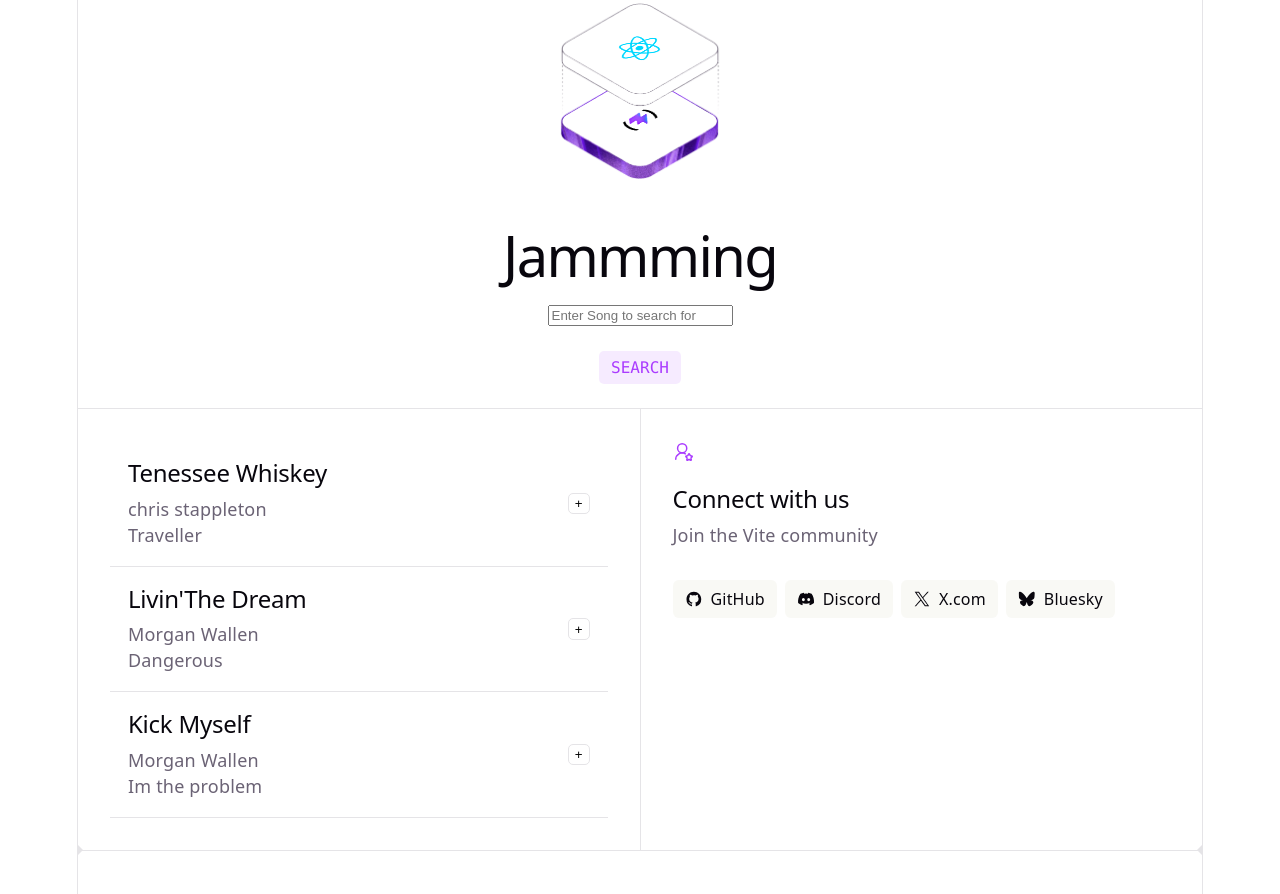
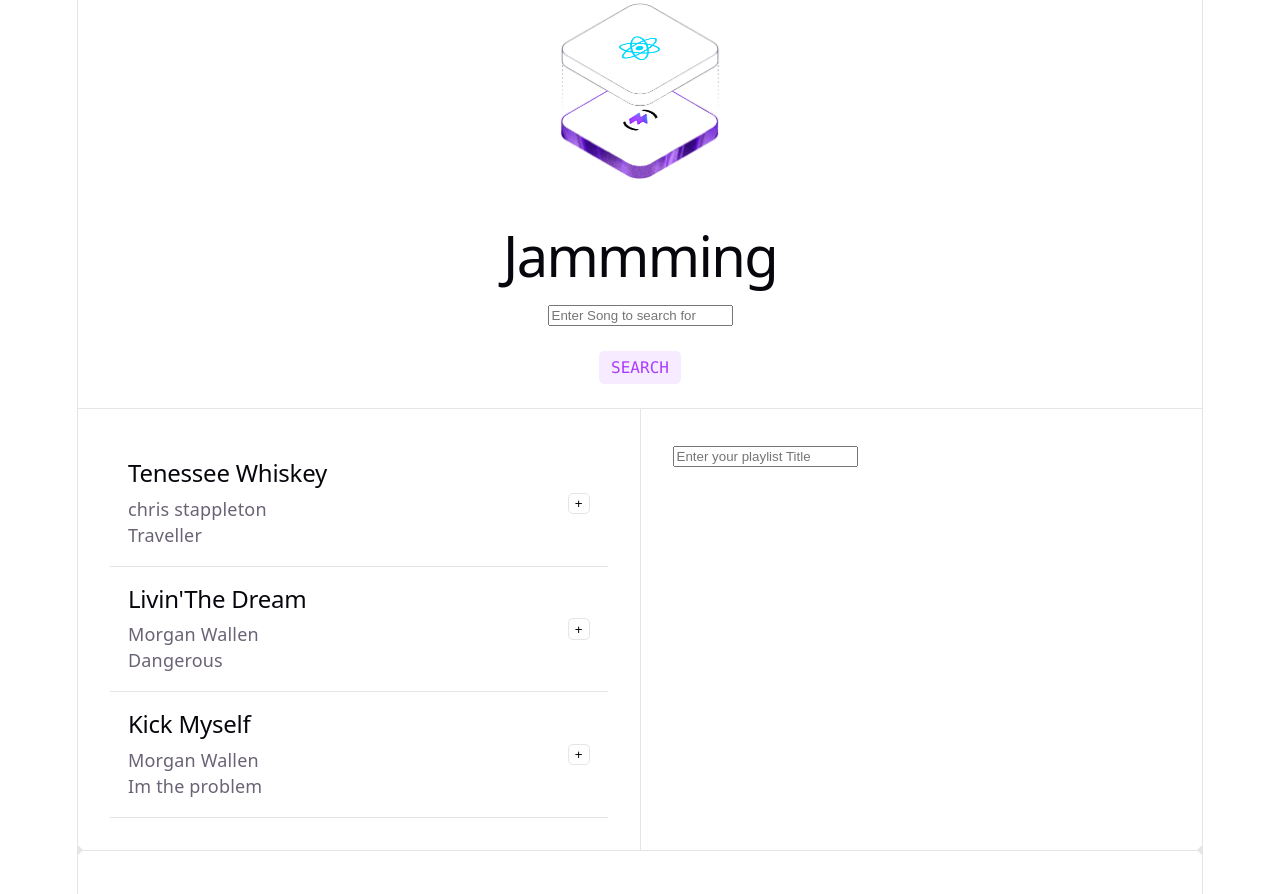
Before and after one commit to HoudeCD26/jamming, a React (Vite) app: page / in a window 1280 px wide. Shown: the top 894 px of the page. Built offline with nearby package versions, Linux system fonts and the light colour scheme.

Commit message:
added the playlist feature on the right, added the custom title, and change the code to only use the tracklist component

```diff
--- a/src/App.jsx
+++ b/src/App.jsx
@@ -4,6 +4,7 @@ import reactLogo from './assets/react.svg'
 import viteLogo from './assets/vite.svg'
 import './App.css'
 import Tracklist from './Components/Tracklist'
+import Playlist from './Components/Playlist'
 
 function App() {
   const trackList = [
@@ -27,6 +28,13 @@ function App() {
     }
   ]
 
+/*
+*
+*
+*
+*/
+// playlist state variable to hold the array of track selected byt the user
+
   const [playlist,setPlaylist] = useState([]);
 
   function getTrackById(id) {
@@ -39,12 +47,39 @@ function handleAddToPlaylist(id){
 
  if (!track) return;
 
-  setPlaylist(prev => [...prev, track]);
+      setPlaylist(prev => {
+        if (prev.some(item => item.id === id)) {
+            return prev;
+        }
+
+        return [...prev, track];
+    });
 };
 
 
+function handleRemoveFromPlaylist(id){
+ setPlaylist(prev => (
+        prev.filter(track => track.id !== id)
+    ));
+};
 
-  const [count, setCount] = useState(0)
+
+/*
+*
+*
+*
+*/
+// title state variable to hold the custom title enter by the user
+
+   const [customTitle,setCustomTitle] = useState('');
+
+   function handleChangeTitle(e){
+    const {value} = e.target;
+    setCustomTitle(value);
+   }
+
+
+
 
   return (
     <>
@@ -71,64 +106,11 @@ function handleAddToPlaylist(id){
 
       <section id="next-steps">
         <div id="docs">
-          <Tracklist trackList={trackList} handleAddToPlaylist={handleAddToPlaylist} />
+          <Tracklist trackList={trackList}  handleClickButton={handleAddToPlaylist} add={true} />
         </div>
         <div id="social">
-          <svg className="icon" role="presentation" aria-hidden="true">
-            <use href="/icons.svg#social-icon"></use>
-          </svg>
-          <h2>Connect with us</h2>
-          <p>Join the Vite community</p>
-          <ul>
-            <li>
-              <a href="https://github.com/vitejs/vite" target="_blank">
-                <svg
-                  className="button-icon"
-                  role="presentation"
-                  aria-hidden="true"
-                >
-                  <use href="/icons.svg#github-icon"></use>
-                </svg>
-                GitHub
-              </a>
-            </li>
-            <li>
-              <a href="https://chat.vite.dev/" target="_blank">
-                <svg
-                  className="button-icon"
-                  role="presentation"
-                  aria-hidden="true"
-                >
-                  <use href="/icons.svg#discord-icon"></use>
-                </svg>
-                Discord
-              </a>
-            </li>
-            <li>
-              <a href="https://x.com/vite_js" target="_blank">
-                <svg
-                  className="button-icon"
-                  role="presentation"
-                  aria-hidden="true"
-                >
-                  <use href="/icons.svg#x-icon"></use>
-                </svg>
-                X.com
-              </a>
-            </li>
-            <li>
-              <a href="https://bsky.app/profile/vite.dev" target="_blank">
-                <svg
-                  className="button-icon"
-                  role="presentation"
-                  aria-hidden="true"
-                >
-                  <use href="/icons.svg#bluesky-icon"></use>
-                </svg>
-                Bluesky
-              </a>
-            </li>
-          </ul>
+          <input value={customTitle} onChange={handleChangeTitle} placeholder='Enter your playlist Title'/>
+          <Tracklist trackList={playlist} handleClickButton={handleRemoveFromPlaylist} add={false} />
         </div>
       </section>
 
--- a/src/Components/Playlist.jsx
+++ b/src/Components/Playlist.jsx
@@ -1,6 +1,21 @@
-function Playlist(){
+import Track from './Track';
+import { useState } from 'react';
+
+function Playlist({playList,handleRemoveFromPlaylist}){
+
+    const [customTitle,setCustomTitle] = useState('');
+
     return(
         <>
+        <div>
+            <input placeholder="Enter your Playlist tile"/>
+            {
+            playList.map(track=>(
+                <Track key={track.id} trackInfo={track} handleTrackClick={handleRemoveFromPlaylist} add={false} />
+            ))
+            }
+
+        </div>
         </>
     )
 };
--- a/src/Components/Track.jsx
+++ b/src/Components/Track.jsx
@@ -1,6 +1,6 @@
 
 
-function Track({trackInfo,onAddToPlaylist}){
+function Track({trackInfo,handleTrackClick,add}){
 const trackStyle={
     display:"flex",
     justifyContent:"space-between",
@@ -26,7 +26,7 @@ const buttonStyle={
                 <p>{trackInfo.album}</p>
             </div>
         </div>
-        <button className="add-button" type="button" onClick={()=>onAddToPlaylist(trackInfo.id)}>+</button>
+        <button className="add-button" type="button" onClick={()=>handleTrackClick(trackInfo.id)}>{add?"+":"-"}</button>
         </div>
         </>
     )
--- a/src/Components/Tracklist.jsx
+++ b/src/Components/Tracklist.jsx
@@ -1,12 +1,12 @@
 // Will receive list of track state and tracklist change handler as props
 import Track from './Track';
-function Tracklist({trackList,handleAddToPlaylist}){
+function Tracklist({trackList,handleClickButton,add}){
     return(
         <>
         <div>
             {
             trackList.map(track=>(
-                <Track key={track.id} trackInfo={track} onAddToPlaylist={handleAddToPlaylist} />
+                <Track key={track.id} trackInfo={track} handleTrackClick={handleClickButton} add={add} />
             ))
             }
 
```
